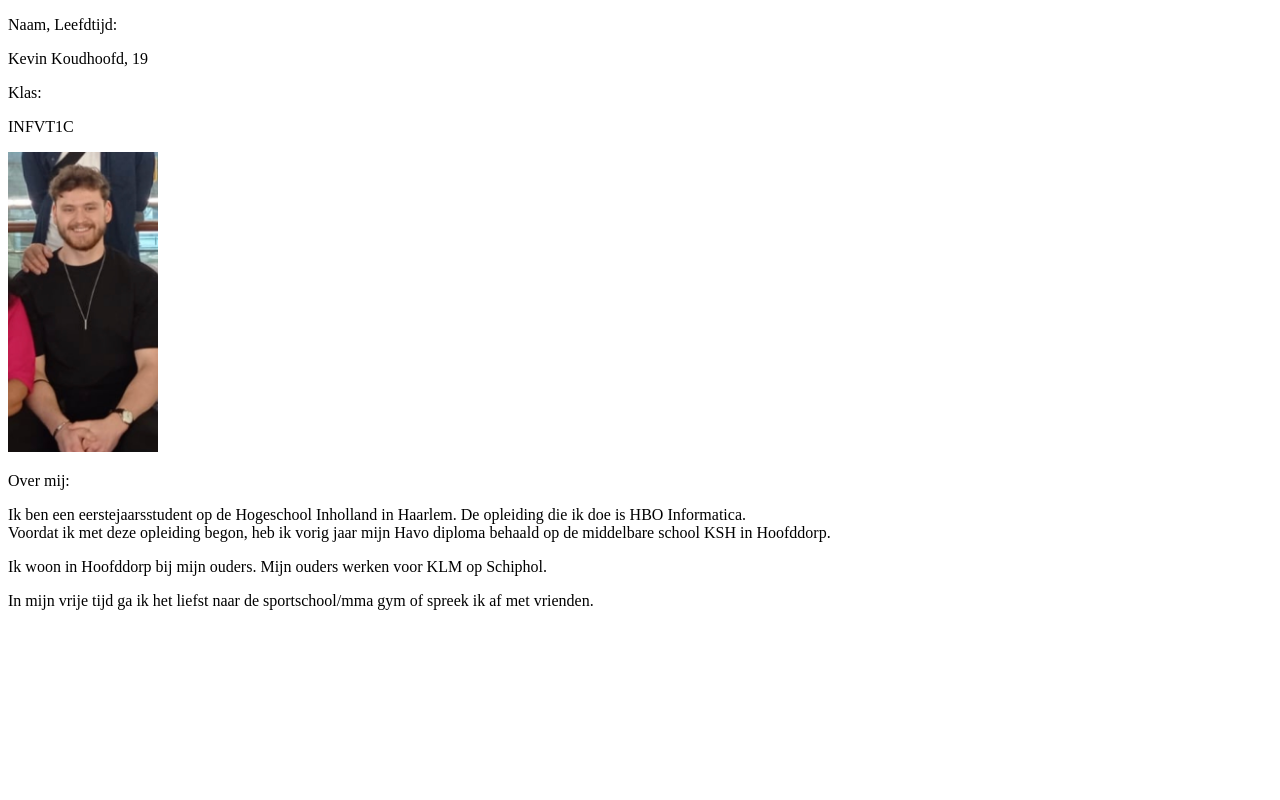
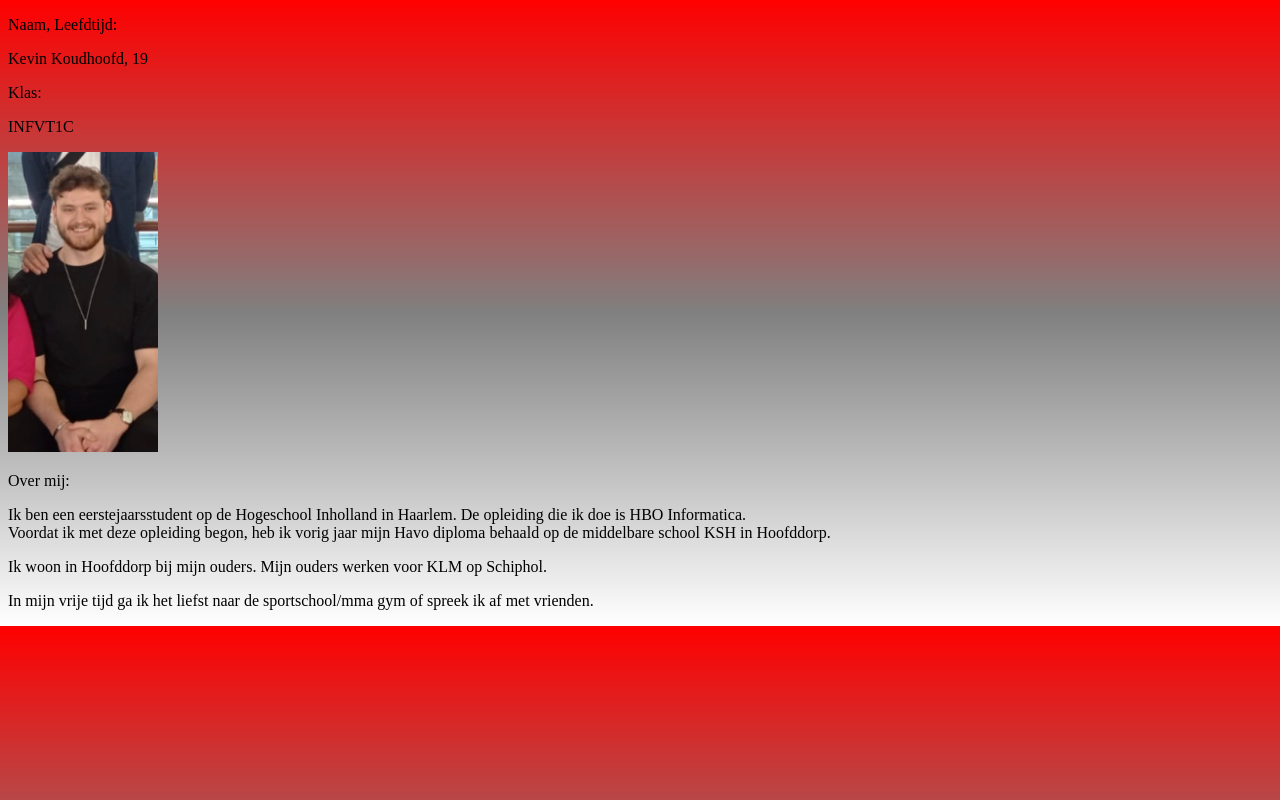
Before and after one commit to Kevinkhd/Kevinkhd.github.io, a plain HTML site: page index.html in a window 1280 px wide. Drawn offline with Linux system fonts and the light colour scheme.

Commit message:
update kleur achtergrond

```diff
--- a/index.html
+++ b/index.html
@@ -5,6 +5,18 @@
     <meta name="viewport" content="width=
     , initial-scale=1.0">
     <title>About me</title>
+
+    <style>
+        body {
+
+            background: linear-gradient(to bottom, #ff0000, #808080, #ffffff);
+
+        }
+
+
+    </style>
+
+
 </head>
 <body>
     <p>Naam, Leefdtijd:</p>
```
